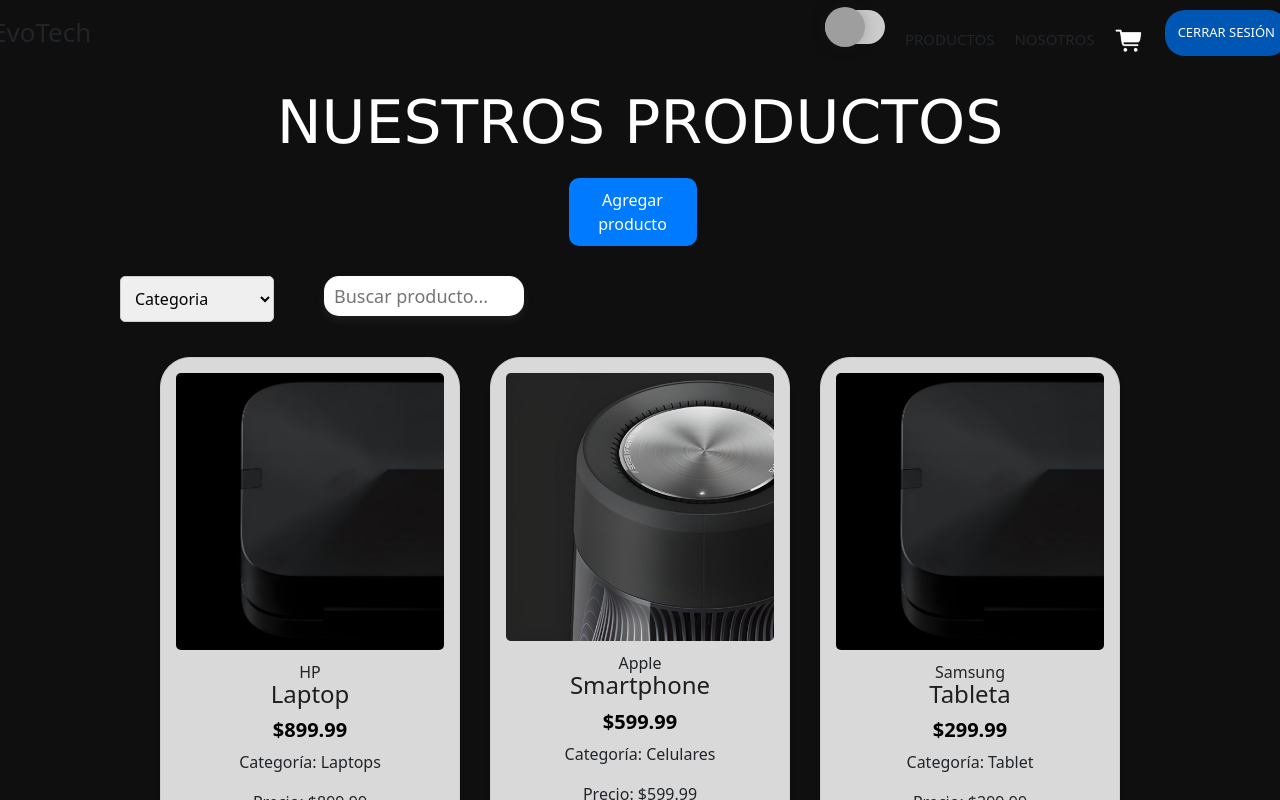
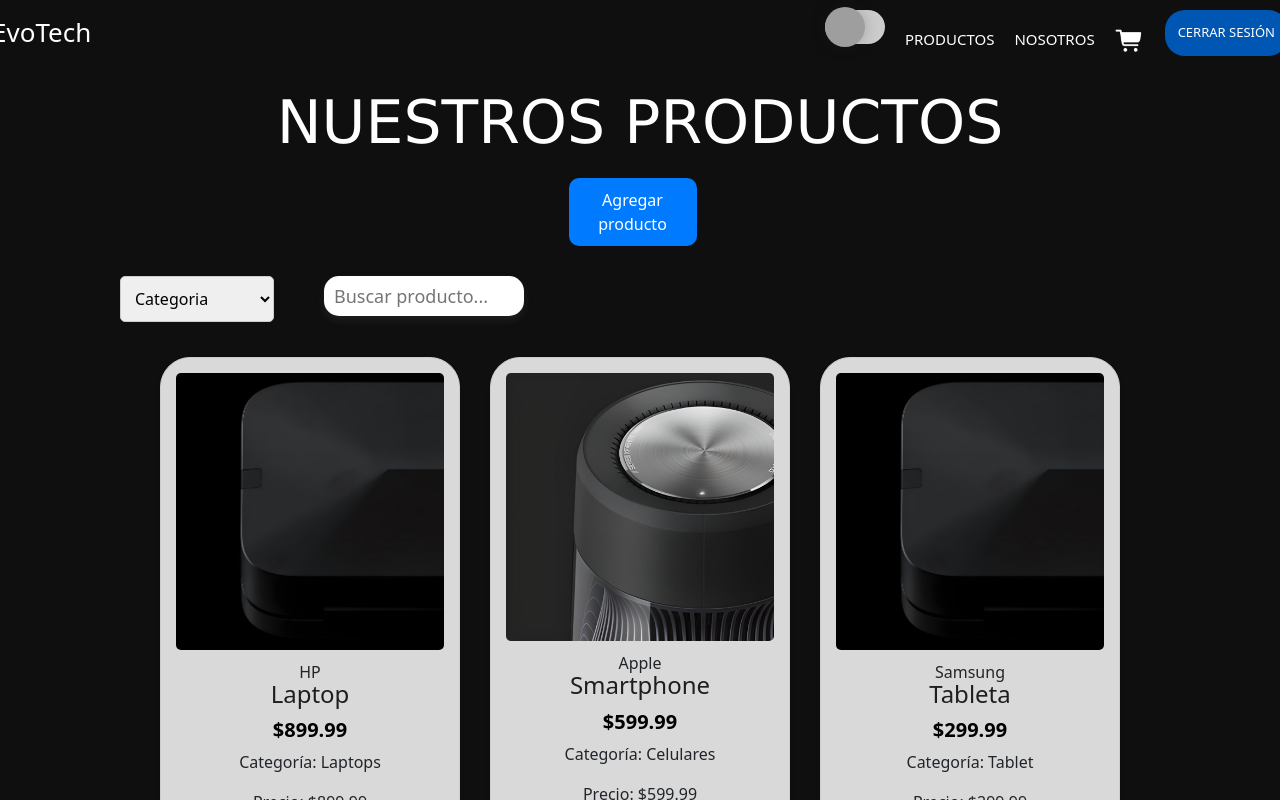
Before and after one commit to Agustinaa01/PL-Final-Front, a React (Create React App) app: page /products in a window 1280 px wide. Shown: the top 800 px of the page. Built offline with nearby package versions, Linux system fonts and the light colour scheme; grey boxes are pictures that could not be loaded.

Commit message:
cambios 07112023

```diff
--- a/src/components/header/Headers.css
+++ b/src/components/header/Headers.css
@@ -2,6 +2,15 @@
 .container {
   padding: 10px;
 }
+
+.light-text {
+  color: #000; /* Cambia el color del texto para el tema claro */
+}
+
+.dark-text {
+  color: #fff; /* Cambia el color del texto para el tema oscuro */
+}
+
 
 .header {
   display: flex;
--- a/src/components/header/Headers.js
+++ b/src/components/header/Headers.js
@@ -1,37 +1,56 @@
-import React from "react";
+import React, { useContext } from "react";
 import "./Headers.css";
 import { useNavigate } from "react-router";
 import ToggleTheme from "../toggleTheme/ToggleTheme";
-import carritoImage from "./carrito.png"; // Reemplaza con la ruta correcta de tu imagen
+import carritoImage from "./carrito.png";
+import { ThemeContext } from "../services/theme/ThemeContext";
 
 const Headers = () => {
   const navigate = useNavigate();
   const goBackHandler = () => {
     navigate("/login");
   };
-  const handlerProducts= () => {
+  const handlerProducts = () => {
     navigate("/products");
   };
-  const handlerHome= () => {
+  const handlerHome = () => {
     navigate("/home");
   };
   const handlerAboutUs = () => {
     navigate("/nosotros");
   };
+
+  // Accede al contexto de tema
+  const { theme } = useContext(ThemeContext);
+
+  // Determina si el tema es "light"
+  const isLightTheme = theme === "light";
+
+  // Define la clase CSS para el texto en función del tema
+  const textClass = isLightTheme ? "light-text" : "dark-text";
+
   return (
     <div className="header">
       <div className="container">
         <div className="header">
           <div className="left">
-            <h2 className="home" onClick={handlerHome}>EvoTech</h2>
+            <h2 className={`home ${textClass}`} onClick={handlerHome}>
+              EvoTech
+            </h2>
           </div>
           <div className="right">
-          <ToggleTheme/>
+            <ToggleTheme />
 
-            <h2 className="title" onClick={handlerProducts}>PRODUCTOS</h2>
-            <h2 className="title" onClick={handlerAboutUs}>NOSOTROS</h2>
+            <h2 className={`title ${textClass}`} onClick={handlerProducts}>
+              PRODUCTOS
+            </h2>
+            <h2 className={`title ${textClass}`} onClick={handlerAboutUs}>
+              NOSOTROS
+            </h2>
             <img className="carrito" src={carritoImage} alt="Carrito de compras" />
-            <button className="boton"  onClick={goBackHandler}>CERRAR SESIÓN</button>
+            <button className={`boton ${textClass}`} onClick={goBackHandler}>
+              CERRAR SESIÓN
+            </button>
           </div>
         </div>
       </div>
--- a/src/components/products/Products.css
+++ b/src/components/products/Products.css
@@ -14,6 +14,16 @@
   top: 20px;
   margin-bottom: 0;
 }
+/* Estilos generales para el título en el tema claro */
+.light-title {
+  color: #000; /* Cambia el color del título para el tema claro */
+}
+
+/* Estilos generales para el título en el tema oscuro */
+.dark-title {
+  color: #fff; /* Cambia el color del título para el tema oscuro */
+}
+
 
 .boton-agregar-producto:hover {
   color: white;
@@ -39,7 +49,6 @@
 
 .titulo {
   font-size: 60px;
-  color: white;
   margin-top: 20px;
   margin-bottom: 0px;
   font-family:'Lucida Sans', 'Lucida Sans Regular', 'Lucida Grande', 'Lucida Sans Unicode', Geneva, Verdana, sans-serif;
--- a/src/components/products/Products.js
+++ b/src/components/products/Products.js
@@ -1,4 +1,4 @@
-import React from "react";
+import React, { useContext } from "react";
 import "./Products.css";
 import { useNavigate } from "react-router";
 import fotoDetailsImage from "./fotoDetails.png";
@@ -10,6 +10,7 @@ import SearchBar from "../searchbar/SearchBar";
 import { ToastContainer, toast } from "react-toastify";
 import "react-toastify/dist/ReactToastify.css";
 import ToggleTheme from "../toggleTheme/ToggleTheme";
+import { ThemeContext } from "../services/theme/ThemeContext";
 
 const PRODUCTS = [
   {
@@ -155,11 +156,14 @@ const Products = () => {
     navigate(`/productDetails/${productId}`, { state: { productSelected } });
   };
 
+  const { theme } =useContext(ThemeContext);
+  const isLightTheme = theme === "light";
+  const titleClass = isLightTheme ? "light-title" : "dark-title";
+
   return (
     <div className="products">
       <Headers />
-      <h1 className="titulo">NUESTROS PRODUCTOS</h1>
-      <button className="boton-agregar-producto" onClick={handleProductForm}>
+      <h1 className={`titulo ${titleClass}`}>NUESTROS PRODUCTOS</h1>      <button className="boton-agregar-producto" onClick={handleProductForm}>
         Agregar producto
       </button>
       <div className="custom-filter">
```
